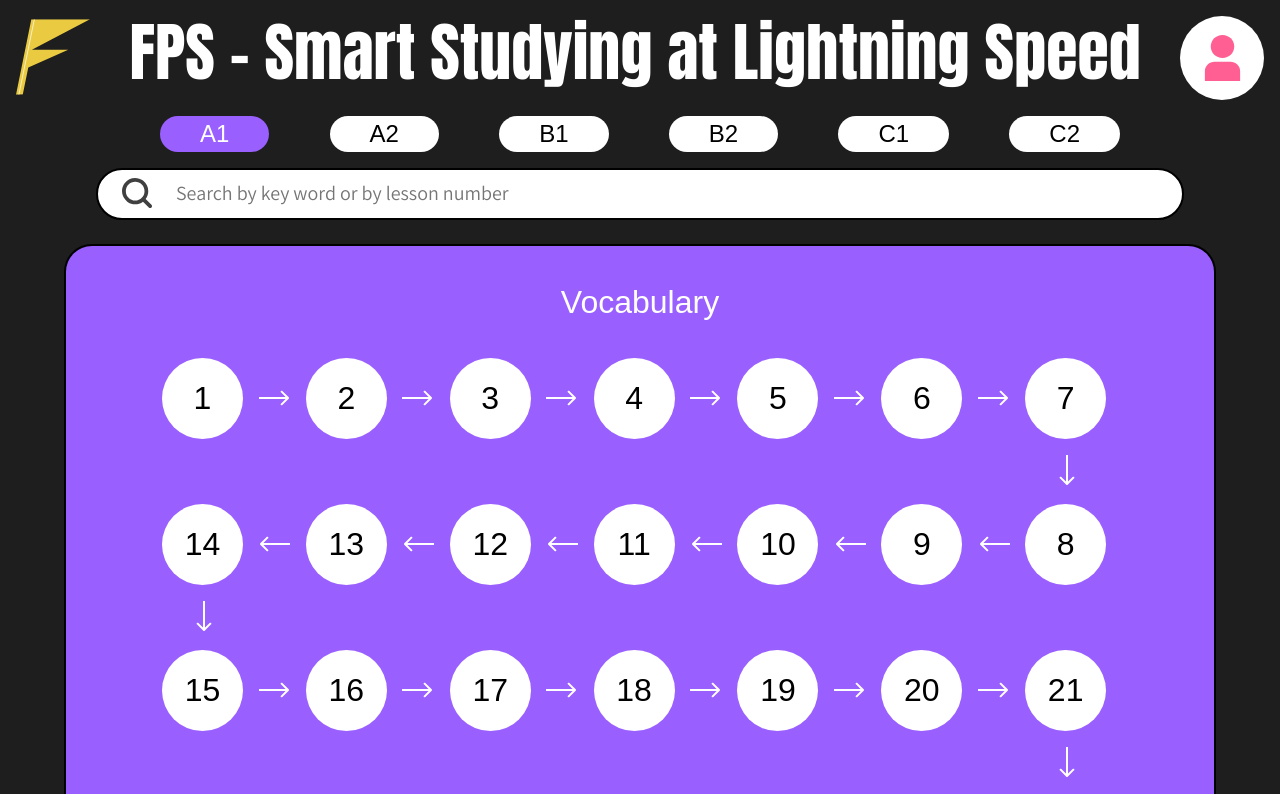
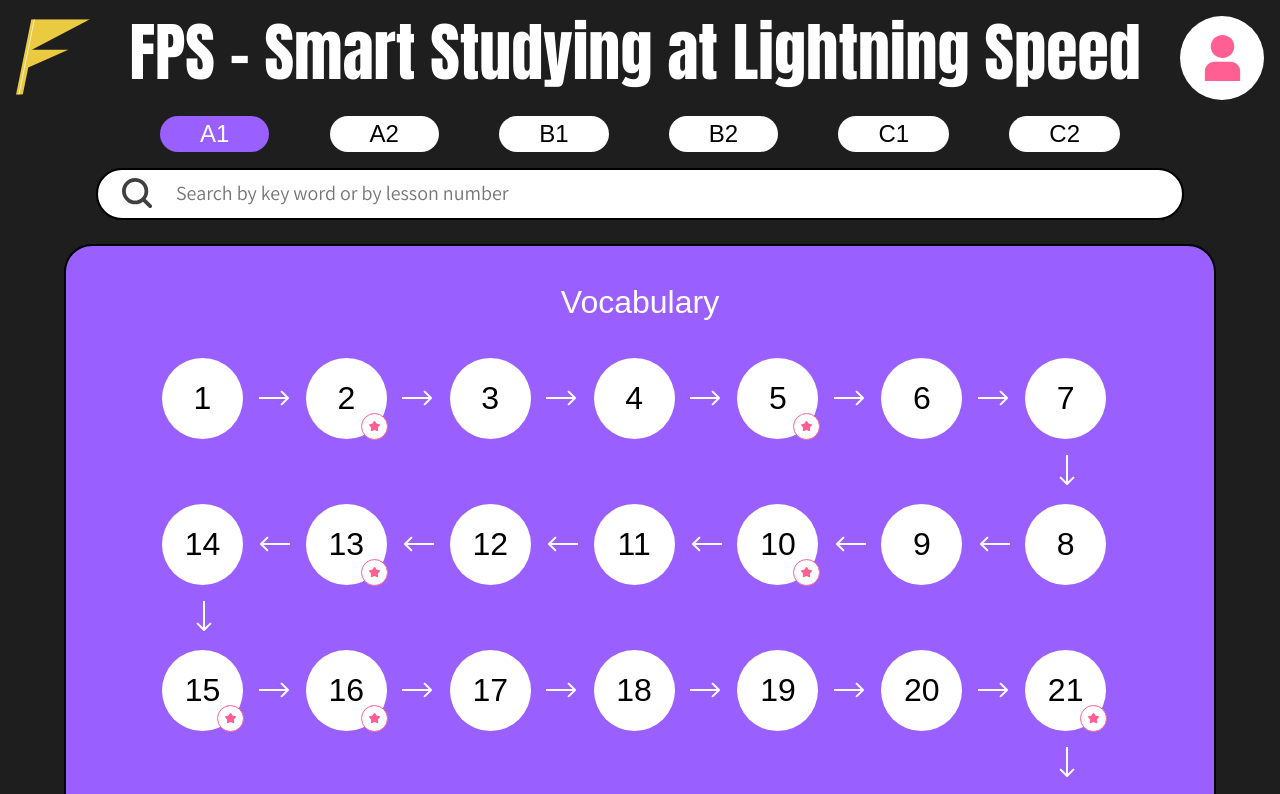
Before and after one commit to RAVR-Site/RAVR-Frontend, a React (Vite) app: page /vocabulary in a window 1280 px wide. Shown: the top 794 px of the page. Built offline with nearby package versions, Linux system fonts and the light colour scheme; a web font is replaced by a local one.

Commit message:
feat(levels-nav): feat levels navigation with completed hard level and update styles

```diff
--- a/src/features/english-levels/ui/EnglishLevels/EnglishLevels.module.scss
+++ b/src/features/english-levels/ui/EnglishLevels/EnglishLevels.module.scss
@@ -18,6 +18,7 @@
   border-radius: 21px;
   padding: 0.375rem 2.5rem;
 
+  transition: background 0.2s ease-in-out;
 
   &Active {
     background: $purple;
--- a/src/features/user-avatar/ui/UserAvatar/UserAvatar.module.scss
+++ b/src/features/user-avatar/ui/UserAvatar/UserAvatar.module.scss
@@ -2,6 +2,8 @@
 @use '@/shared/styles/breakpoints' as *;
 
 .avatar {
+  cursor: pointer;
+
   display: flex;
   justify-content: center;
   align-items: center;
--- a/src/features/user-avatar/ui/UserAvatar/UserAvatar.tsx
+++ b/src/features/user-avatar/ui/UserAvatar/UserAvatar.tsx
@@ -1,5 +1,5 @@
 import { CSSProperties } from 'react'
-import { useNavigate } from 'react-router-dom'
+import { Link, useNavigate } from 'react-router-dom'
 
 import { TUser } from '@/entities/user'
 import { Size } from '@/shared/model/types'
--- a/src/shared/ui/P/P.module.scss
+++ b/src/shared/ui/P/P.module.scss
@@ -13,6 +13,8 @@
   @include width-1100 {
     font-size: 18px;
   }
+
+  transition: color 0.2s ease-in-out;
 }
 
 .title {
--- /dev/null
+++ b/src/widgets/levels-nav/assets/StarIcon.tsx
@@ -0,0 +1,20 @@
+import React from 'react'
+
+export const StarIcon = () => {
+  return (
+    <svg
+      width={'11'}
+      height={'12'}
+      viewBox={'0 0 11 12'}
+      fill={'none'}
+      xmlns={'http://www.w3.org/2000/svg'}
+    >
+      <path
+        d={
+          'M4.61555 1.42634C4.99076 0.715194 6.00924 0.715192 6.38445 1.42634L7.33368 3.22546C7.47837 3.49971 7.7421 3.69132 8.04763 3.74418L10.052 4.09099C10.8443 4.22808 11.159 5.19671 10.5986 5.77331L9.18091 7.23204C8.9648 7.4544 8.86406 7.76443 8.9082 8.07135L9.19776 10.0848C9.31221 10.8807 8.48824 11.4793 7.76669 11.1245L5.94125 10.227C5.66299 10.0901 5.33701 10.0901 5.05875 10.227L3.23331 11.1245C2.51176 11.4793 1.68779 10.8807 1.80224 10.0848L2.0918 8.07135C2.13594 7.76443 2.0352 7.4544 1.81909 7.23204L0.401353 5.77331C-0.159042 5.19671 0.155685 4.22808 0.947971 4.09099L2.95237 3.74418C3.2579 3.69132 3.52163 3.49971 3.66632 3.22546L4.61555 1.42634Z'
+        }
+        fill={'#FF5F92'}
+      />
+    </svg>
+  )
+}
--- a/src/widgets/levels-nav/ui/LevelsNavigation/LevelsNavigation.tsx
+++ b/src/widgets/levels-nav/ui/LevelsNavigation/LevelsNavigation.tsx
@@ -8,9 +8,17 @@ import { LevelsNavigationItem } from '../LevelsNavigationItem/LevelsNavigationIt
 
 import s from './LevelsNavigation.module.scss'
 
-const levels = Array.from(
+export type LevelData = {
+  levelNumber: string
+  hardIsDone: boolean
+}
+
+const levels: LevelData[] = Array.from(
   { length: 36 },
-  (_, i) => `${i + 1}`
+  (_, i) => ({
+    levelNumber: `${i + 1}`,
+    hardIsDone: Math.random() < 0.5,
+  })
 )
 
 export const LevelsNavigation = ({
@@ -42,30 +50,18 @@ export const LevelsNavigation = ({
               {isReversed
                 ? [...rowLevels]
                     .reverse()
-                    .map(levelNumber => (
+                    .map(level => (
                       <LevelsNavigationItem
-                        key={levelNumber}
-                        level={levelNumber}
-                        lastElement={
-                          Number(levelNumber) %
-                            columnsCount ===
-                          0
-                        }
-                        rowIndex={rowIndex + 1}
+                        key={level.levelNumber}
+                        level={level}
                         columnsCount={columnsCount}
                         isReversed
                       />
                     ))
-                : rowLevels.map(levelNumber => (
+                : rowLevels.map(level => (
                     <LevelsNavigationItem
-                      key={levelNumber}
-                      level={levelNumber}
-                      lastElement={
-                        Number(levelNumber) %
-                          columnsCount ===
-                        0
-                      }
-                      rowIndex={rowIndex + 1}
+                      key={level.levelNumber}
+                      level={level}
                       columnsCount={columnsCount}
                     />
                   ))}
--- a/src/widgets/levels-nav/ui/LevelsNavigationItem/LevelsNavigationItem.module.scss
+++ b/src/widgets/levels-nav/ui/LevelsNavigationItem/LevelsNavigationItem.module.scss
@@ -14,6 +14,8 @@
   justify-content: center;
   align-items: center;
 
+  cursor: pointer;
+
   &.lastElement {
     &:not(:last-child):before {
       content: '';
@@ -26,6 +28,8 @@
       background-image: url(../../assets/arrow.svg);
       background-repeat: no-repeat;
       background-size: cover;
+
+      cursor: default;
     }
   }
 }
@@ -42,6 +46,8 @@
     background-image: url(../../assets/arrow.svg);
     background-repeat: no-repeat;
     background-size: cover;
+
+    cursor: default;
   }
 }
 
@@ -56,5 +62,24 @@
     background-image: url(../../assets/arrow.svg);
     background-repeat: no-repeat;
     background-size: cover;
+
+    cursor: default;
   }
 }
+
+.hardIsDone {
+  position: absolute;
+  top: 68%;
+  left: 68%;
+
+  display: flex;
+  justify-content: center;
+  align-items: center;
+
+  width: 27px;
+  height: 27px;
+
+  background: $white;
+  border: 1px solid $pink;
+  border-radius: 100%;
+}
--- a/src/widgets/levels-nav/ui/LevelsNavigationItem/LevelsNavigationItem.tsx
+++ b/src/widgets/levels-nav/ui/LevelsNavigationItem/LevelsNavigationItem.tsx
@@ -1,19 +1,25 @@
 import { P } from '@/shared/ui'
 import cn from 'classnames'
+
+import { StarIcon } from '../../assets/StarIcon'
+import { LevelData } from '../LevelsNavigation/LevelsNavigation'
 
 import s from './LevelsNavigationItem.module.scss'
 
 export const LevelsNavigationItem = ({
   level,
-  lastElement,
   isReversed = false,
-  rowIndex,
   columnsCount,
 }: LevelsNavigationItemProps) => {
-  const positionInRow = (Number(level) - 1) % columnsCount
+  const positionInRow =
+    (Number(level.levelNumber) - 1) % columnsCount
+
   const gridPosition = isReversed
     ? columnsCount - positionInRow
     : positionInRow + 1
+
+  const lastElement =
+    Number(level.levelNumber) % columnsCount === 0
 
   return (
     <li
@@ -31,16 +37,20 @@ export const LevelsNavigationItem = ({
         fontSize={32}
         color={'black'}
       >
-        {level}
+        {level.levelNumber}
       </P>
+
+      {level.hardIsDone && (
+        <div className={s.hardIsDone}>
+          <StarIcon />
+        </div>
+      )}
     </li>
   )
 }
 
 interface LevelsNavigationItemProps {
-  level: string
-  lastElement: boolean
+  level: LevelData
   isReversed?: boolean
-  rowIndex: number
   columnsCount: number
 }
```
Also changed, not shown: src/widgets/levels-nav/assets/star.svg (added).
